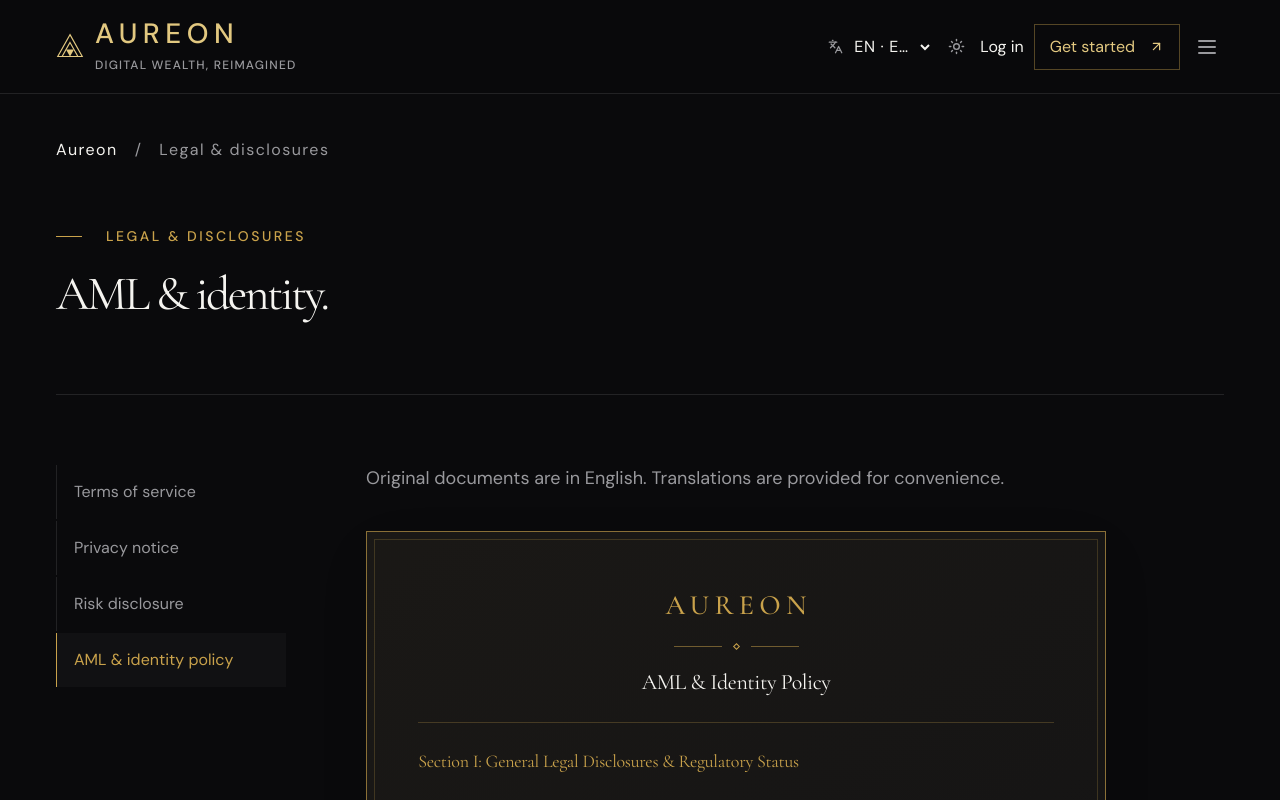
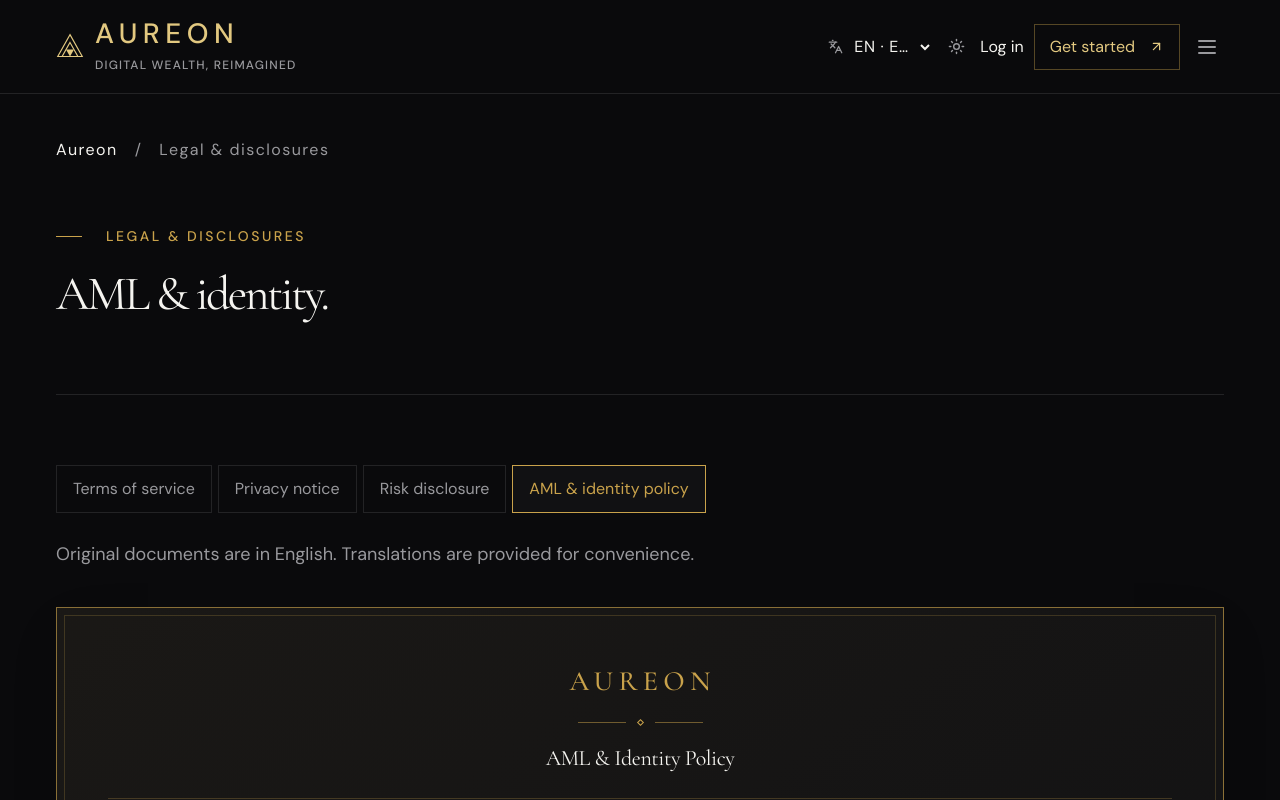
Before and after one commit to XenPluff/CryptoInvest, a Next.js app: page /legal/aml in a window 1280 px wide. Shown: the top 800 px of the page. Built offline with nearby package versions, Linux system fonts and the light colour scheme.

Commit message:
Expand AML document to available screen width with navigation above

```diff
--- a/app/legal/aml/page.tsx
+++ b/app/legal/aml/page.tsx
@@ -8,7 +8,7 @@
 export default function AmlPage() {
   useDisplayLocale();
   return <TranslatedContent>{(
-    <LegalDocument type="aml" title="AML & identity." notice={null}>
+    <LegalDocument type="aml" title="AML & identity." notice={null} wide>
       <section className={`${documentStyles.document} ${styles.policy}`} aria-labelledby="aml-document-title">
         <header className={documentStyles.header}>
           <span className={documentStyles.brand} translate="no">AUREON</span>
--- a/components/public/LegalDocument.tsx
+++ b/components/public/LegalDocument.tsx
@@ -3,6 +3,7 @@
 import Link from "next/link";
 import { Info } from "lucide-react";
 import { PublicShell, PageIntro } from "./PublicShell";
+import styles from "./legal-document.module.css";
 export type LegalType = "terms" | "privacy" | "risk" | "aml";
 const links = [
   { slug: "terms", label: "Terms of service" },
@@ -14,12 +15,14 @@
   type,
   title,
   description,
+  wide = false,
   notice = "Initial policy documentation · pending operator and counsel review. The operator’s legal entity, address, applicable jurisdiction and regulatory details have not been published. This document must be completed and approved before public financial operations.",
   children,
 }: {
   type: LegalType;
   title: string;
   description?: string;
+  wide?: boolean;
   notice?: string | null;
   children: ReactNode;
 }) {
@@ -31,7 +34,7 @@
         description={description}
         number="08"
       />
-      <section className="container public-body-section public-divider public-legal-grid">
+      <section className={`container public-body-section public-divider public-legal-grid${wide ? ` ${styles.wide}` : ""}`}>
         <nav className="public-legal-nav" aria-label="Legal documents">
           {links.map((link) => (
             <Link
--- /dev/null
+++ b/components/public/legal-document.module.css
@@ -0,0 +1,24 @@
+.wide:global(.container) {
+  max-width: none;
+}
+.wide:global(.public-legal-grid) {
+  grid-template-columns: minmax(0, 1fr);
+  gap: 28px;
+}
+.wide :global(.public-legal-nav) {
+  position: static;
+  flex-direction: row;
+  flex-wrap: wrap;
+  gap: 6px;
+}
+.wide :global(.public-legal-nav a) {
+  padding: 11px 16px;
+  border: 1px solid var(--border);
+}
+.wide :global(.public-legal-nav a.active) {
+  border-color: var(--gold);
+}
+.wide :global(.public-legal-content) {
+  width: 100%;
+  max-width: none;
+}
```
Also changed, not shown: 1 other file (tests, documents, lock files or other folders).
